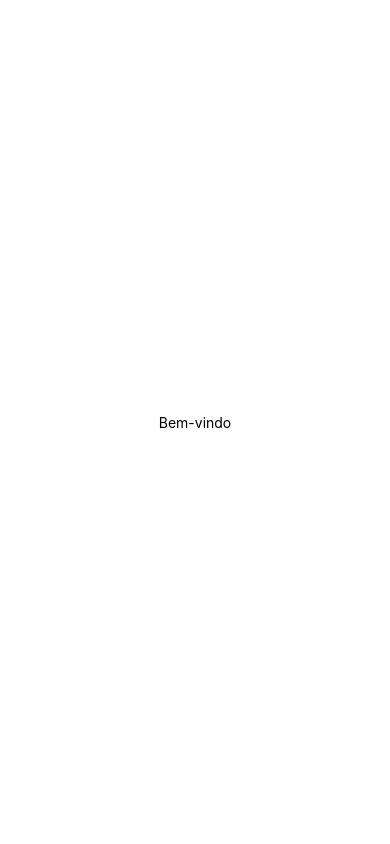
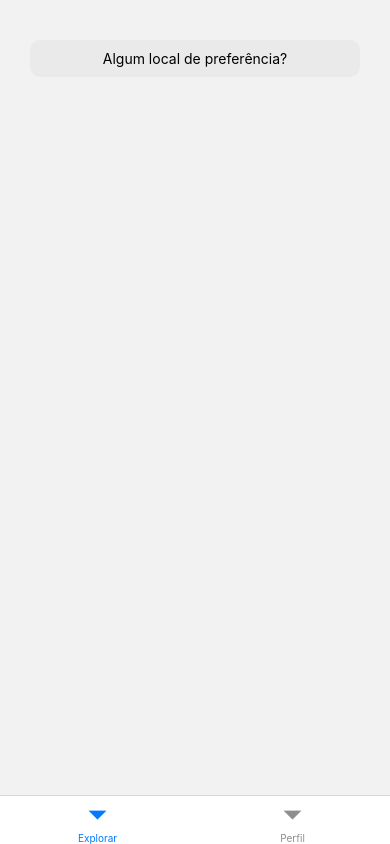
Before and after one commit to rafaelviktor/Jogueiros-React, a React Native app in the folder Jogueiros/: screen / in a window 390 px wide. Built offline with nearby package versions, Linux system fonts and the light colour scheme.

Commit message:
Basic app made

```diff
--- a/Jogueiros/App.js
+++ b/Jogueiros/App.js
@@ -1,20 +1,69 @@
+import * as React from 'react';
+import { StyleSheet, Button, View, Text, TextInput } from 'react-native';
+import { NavigationContainer } from '@react-navigation/native';
+import { createNativeStackNavigator } from '@react-navigation/native-stack';
+import { createBottomTabNavigator } from '@react-navigation/bottom-tabs';
 import { StatusBar } from 'expo-status-bar';
-import { StyleSheet, Text, View } from 'react-native';
 
-export default function App() {
+function HomeExplorar() {
   return (
     <View style={styles.container}>
-      <Text>Bem-vindo</Text>
-      <StatusBar style="auto" />
+      <TextInput placeholder='Algum local de preferência?' style={styles.inputpesquisa} />
     </View>
+  );
+}
+
+function PerfilLogin() {
+  return (
+    <View style={styles.container}>
+      <StatusBar style="dark" />
+      <Text style={styles.loginh1}>Entre ou cadastre-se no Jogueiros.com</Text>
+      <TextInput placeholder='Número de telefone' style={styles.input}/>
+      <Text style={styles.label}>Não iremos entrar em contato, é apenas para verificar se você já possui login.</Text>
+    </View>
+  );
+}
+
+const Tab = createBottomTabNavigator();
+const Stack = createNativeStackNavigator();
+
+function App() {
+  return (
+    <NavigationContainer>
+      <Tab.Navigator screenOptions={{ headerShown: false }}>
+        <Tab.Screen name="Explorar" component={HomeExplorar} />
+        <Tab.Screen name="Perfil" component={PerfilLogin} />
+      </Tab.Navigator>
+    </NavigationContainer>
   );
 }
 
 const styles = StyleSheet.create({
   container: {
-    flex: 1,
-    backgroundColor: '#fff',
-    alignItems: 'center',
-    justifyContent: 'center',
+    marginLeft: 30,
+    marginRight: 30
   },
+  loginh1: {
+    marginTop: 40,
+    fontWeight: 'bold',
+    fontSize: 30
+  },
+  label: {
+    marginTop: 10
+  },
+  input: {
+    marginTop: 40,
+    backgroundColor: '#EAEAEA',
+    padding: 10,
+    borderRadius: 10
+  },
+  inputpesquisa: {
+    marginTop: 40,
+    backgroundColor: '#EAEAEA',
+    padding: 10,
+    borderRadius: 10,
+    textAlign: 'center'
+  }
 });
+
+export default App;
```
Also changed, not shown: Jogueiros/package.json (+6 -1 lines), 2 other files (tests, documents, lock files or other folders).
